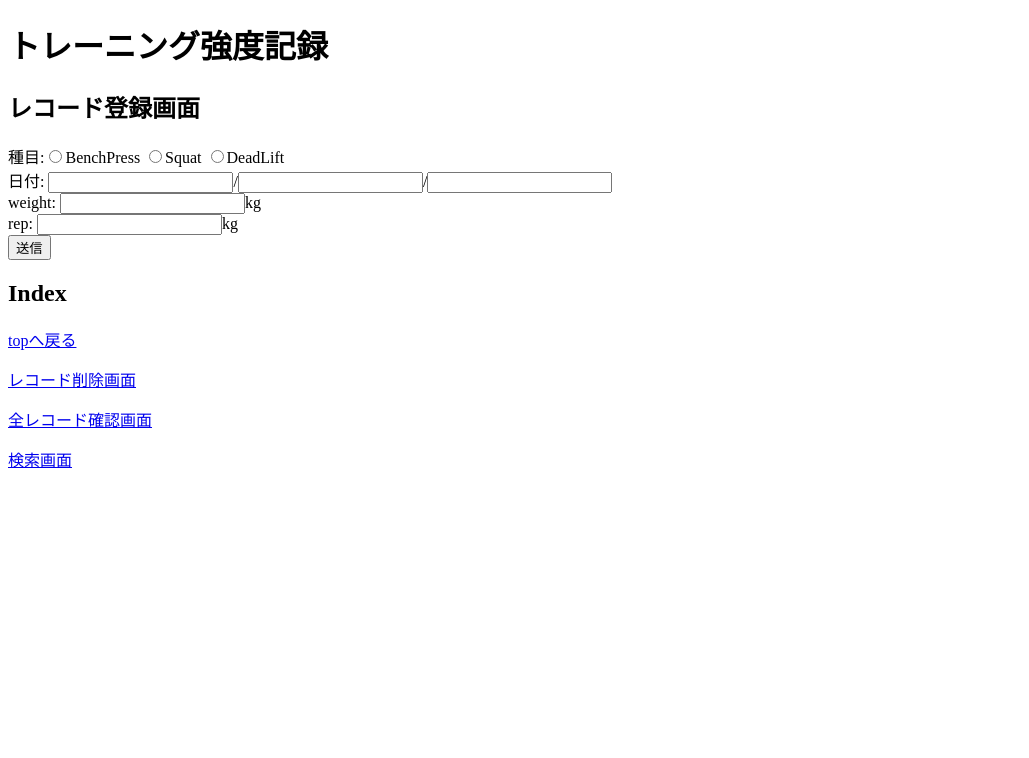
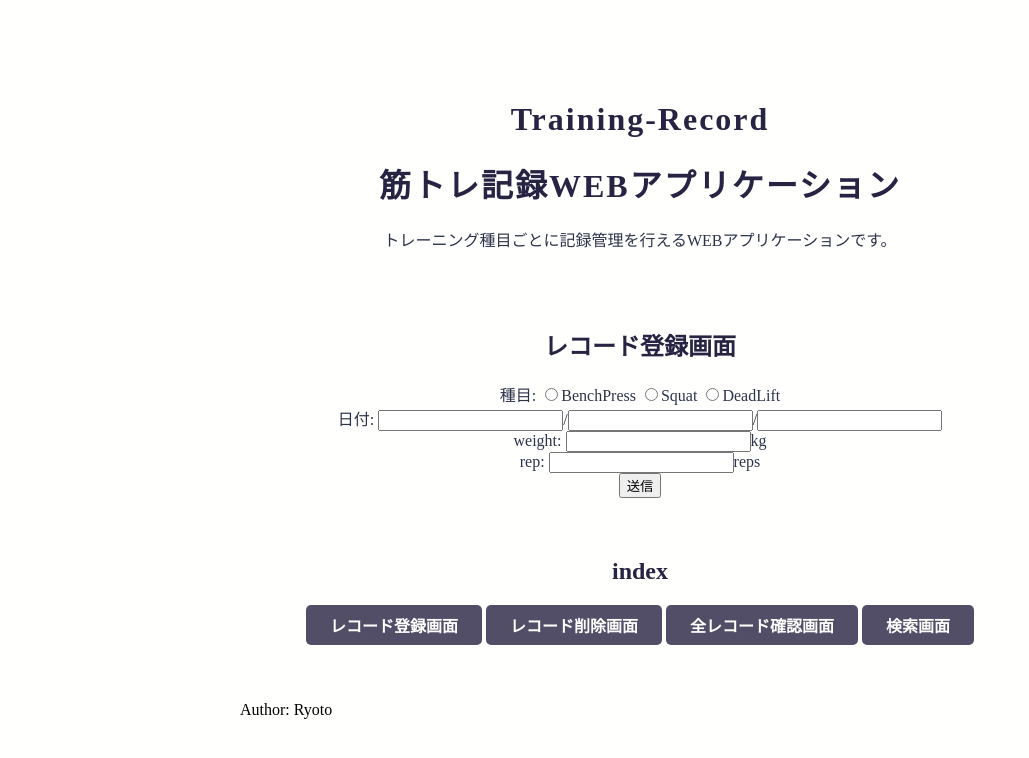
Before and after one commit to C0118128/Training-Record-Servlet, a plain HTML site: page WebContent/main/register.html in a window 1280 px wide. Shown: the whole page, without its empty margins (0-1029 px from the left). Drawn offline with Linux system fonts and the light colour scheme.

Commit message:
[Add]CSSを実装(Servlet以外)

```diff
--- a/WebContent/main/register.html
+++ b/WebContent/main/register.html
@@ -2,29 +2,55 @@
 <html>
   <head>
     <meta charset="UTF-8">
-<title>トレーニング強度記録</title>
+    <link rel="stylesheet" href="stylesheet.css">
+    <title>筋トレ記録WEBアプリケーション</title>
   </head>
   <body>
+    <div class="top-wrapper">
+      <div class="container">
+        <h1>Training-Record</h1>
+        <h1>筋トレ記録WEBアプリケーション</h1>
+        <p>トレーニング種目ごとに記録管理を行えるWEBアプリケーションです。</p>
+      </div>
+    </div>
 
-<h1>トレーニング強度記録</h1>
-
+    <div class="main-wrapper">
+      <div class="container">
       <h2>レコード登録画面</h2>
         <form action="Register" method="post">
-種目:<input type="radio" name="event" value="benchpress">BenchPress
+          種目:
+          <input type="radio" name="event" value="benchpress">BenchPress
           <input type="radio" name="event" value="squat">Squat
           <input type="radio" name="event" value="deadlift">DeadLift<br>
-日付: <input type="text" name="year">/<input type="text" name="month">/<input type="text" name="day"><br>
-weight: <input type="text" name="weight">kg<br>
-rep: <input type="text" name="rep">kg<br>
+          日付:
+          <input type="text" name="year">/<input type="text" name="month">/<input type="text" name="day"><br>
+          weight:
+          <input type="text" name="weight">kg<br>
+          rep:
+          <input type="text" name="rep">reps<br>
           <input type="submit" name="btn1" value="送信"><br>
         </form>
+      </div>
+    </div>
 
-<h2>Index</h2>
-<p><a href="top.html">topへ戻る</a></p>
-<p><a href="remove.html">レコード削除画面</a></p>
-<p><a href="Show">全レコード確認画面</a></p>
-<p><a href="search.html">検索画面</a></p>
+    <div class="index-wrapper">
+      <div class="container">
+        <div class="heading">
+          <h2>index</h2>
+        </div>
+        <div class="btn-wrapper">
+          <a href="register.html" class="btn">レコード登録画面</a>
+          <a href="remove.html" class="btn">レコード削除画面</a>
+          <a href="Show" class="btn">全レコード確認画面</a>
+          <a href="search.html" class="btn">検索画面</a>
+        </div>
+      </div>
+    </div>
 
-
+    <footer>
+      <div class="container">
+        <p>Author: Ryoto</p>
+      </div>
+    </fotter>
   </body>
 </html>
--- /dev/null
+++ b/WebContent/main/stylesheet.css
@@ -0,0 +1,56 @@
+body{
+  margin: 0;
+  font-family: "Hiragino Kaku Gothic ProN";
+  background-color: #fffffe;
+}
+
+a{
+  text-decoration: none;
+}
+
+.container{
+  width: 800px;
+  padding: 0px 15px;
+  margin: 0 auto;
+}
+
+.top-wrapper{
+  padding: 80px 0 20px 0;
+  color: #2d334a;
+  text-align: center;
+}
+
+.top-wrapper h1{
+  color: #272343;
+  letter-spacing: 2px;
+}
+
+.main-wrapper{
+  padding: 20px 0 20px 0;
+  color: #2d334a;
+  text-align: center;
+}
+
+.main-wrapper h2{
+  color: #272343;
+}
+
+.index-wrapper{
+  padding:20px 0 40px 0;
+  text-align: center;
+}
+
+.index-wrapper h2{
+  color: #272343;
+
+}
+
+.btn{
+  padding: 8px 24px;
+  background-color: #272343;
+  color: #fffffe;
+  display: inline-block;
+  opacity: 0.8;
+  border-radius: 5px;
+  font-weight: bold;
+}
```
Also changed, not shown: WebContent/main/remove.html (+31 -8 lines), WebContent/main/search.html (+33 -10 lines), WebContent/main/top.html (+32 -17 lines), 2 other files. Lines whose indentation alone changed are shown as unchanged.
